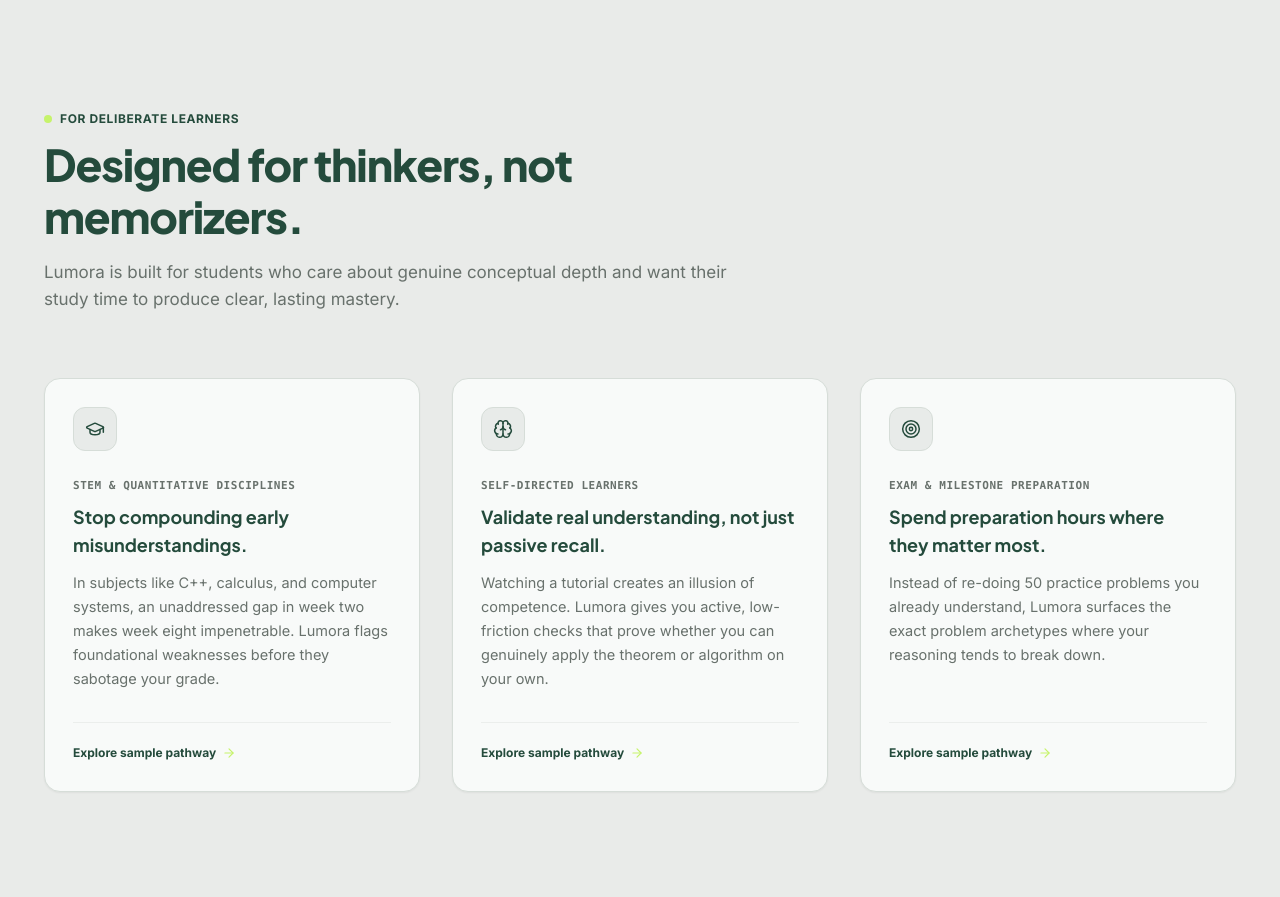
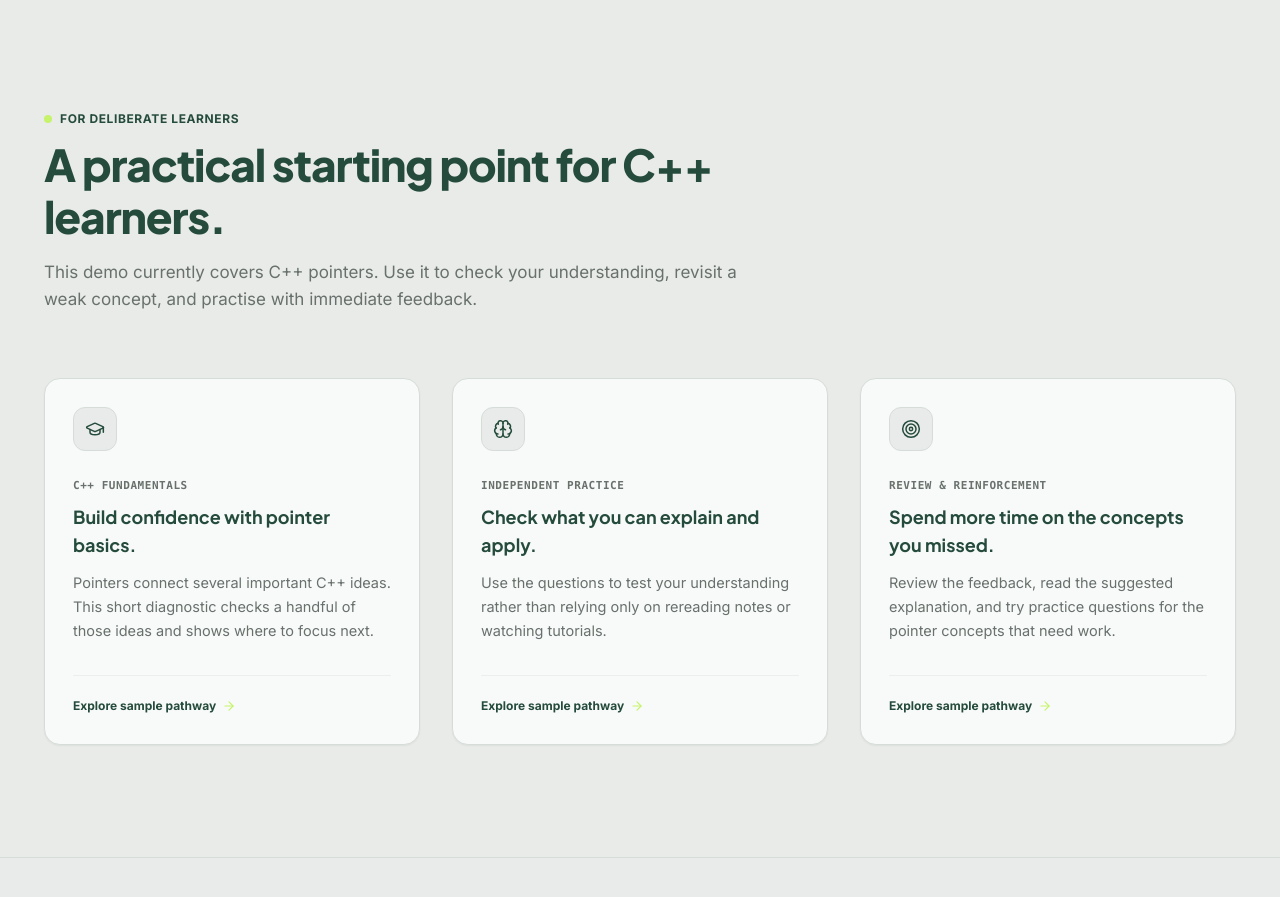
Before and after one commit to hanisnaff/Lumora, a React (Vite) app: page / in a window 1280 px wide. Shown: the part 3340-4237 px from the top of the page. Built offline with nearby package versions, Linux system fonts and the light colour scheme; no server answers.

Commit message:
Polish ForStudents.tsx for a clearer demo experience

```diff
--- a/src/components/ForStudents.tsx
+++ b/src/components/ForStudents.tsx
@@ -9,21 +9,21 @@ export const ForStudents: React.FC<ForStudentsProps> = ({ onStartLearning }) =>
   const useCases = [
     {
       icon: GraduationCap,
-      category: 'STEM & Quantitative Disciplines',
-      title: 'Stop compounding early misunderstandings.',
-      description: 'In subjects like C++, calculus, and computer systems, an unaddressed gap in week two makes week eight impenetrable. Lumora flags foundational weaknesses before they sabotage your grade.'
+      category: 'C++ Fundamentals',
+      title: 'Build confidence with pointer basics.',
+      description: 'Pointers connect several important C++ ideas. This short diagnostic checks a handful of those ideas and shows where to focus next.'
     },
     {
       icon: Brain,
-      category: 'Self-Directed Learners',
-      title: 'Validate real understanding, not just passive recall.',
-      description: 'Watching a tutorial creates an illusion of competence. Lumora gives you active, low-friction checks that prove whether you can genuinely apply the theorem or algorithm on your own.'
+      category: 'Independent Practice',
+      title: 'Check what you can explain and apply.',
+      description: 'Use the questions to test your understanding rather than relying only on rereading notes or watching tutorials.'
     },
     {
       icon: Target,
-      category: 'Exam & Milestone Preparation',
-      title: 'Spend preparation hours where they matter most.',
-      description: 'Instead of re-doing 50 practice problems you already understand, Lumora surfaces the exact problem archetypes where your reasoning tends to break down.'
+      category: 'Review & Reinforcement',
+      title: 'Spend more time on the concepts you missed.',
+      description: 'Review the feedback, read the suggested explanation, and try practice questions for the pointer concepts that need work.'
     }
   ];
 
@@ -39,11 +39,11 @@ export const ForStudents: React.FC<ForStudentsProps> = ({ onStartLearning }) =>
           </div>
 
           <h2 className="font-heading font-extrabold text-[#244B3C] tracking-tight text-[clamp(2rem,3.2vw+0.5rem,2.75rem)] leading-[1.18]">
-            Designed for thinkers, not memorizers.
+            A practical starting point for C++ learners.
           </h2>
 
           <p className="text-[17px] text-[#68716C] mt-4 leading-relaxed">
-            Lumora is built for students who care about genuine conceptual depth and want their study time to produce clear, lasting mastery.
+            This demo currently covers C++ pointers. Use it to check your understanding, revisit a weak concept, and practise with immediate feedback.
           </p>
         </div>
 
```
